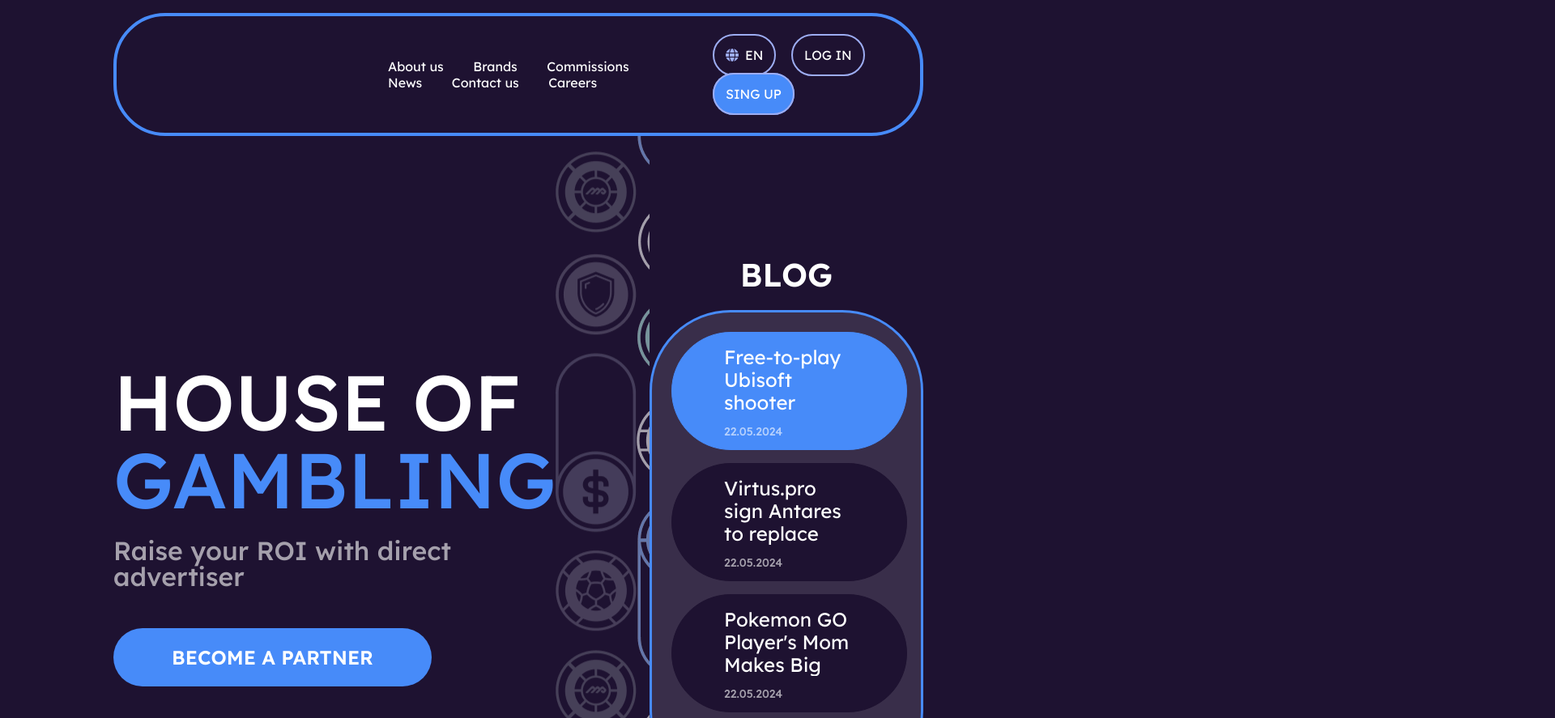
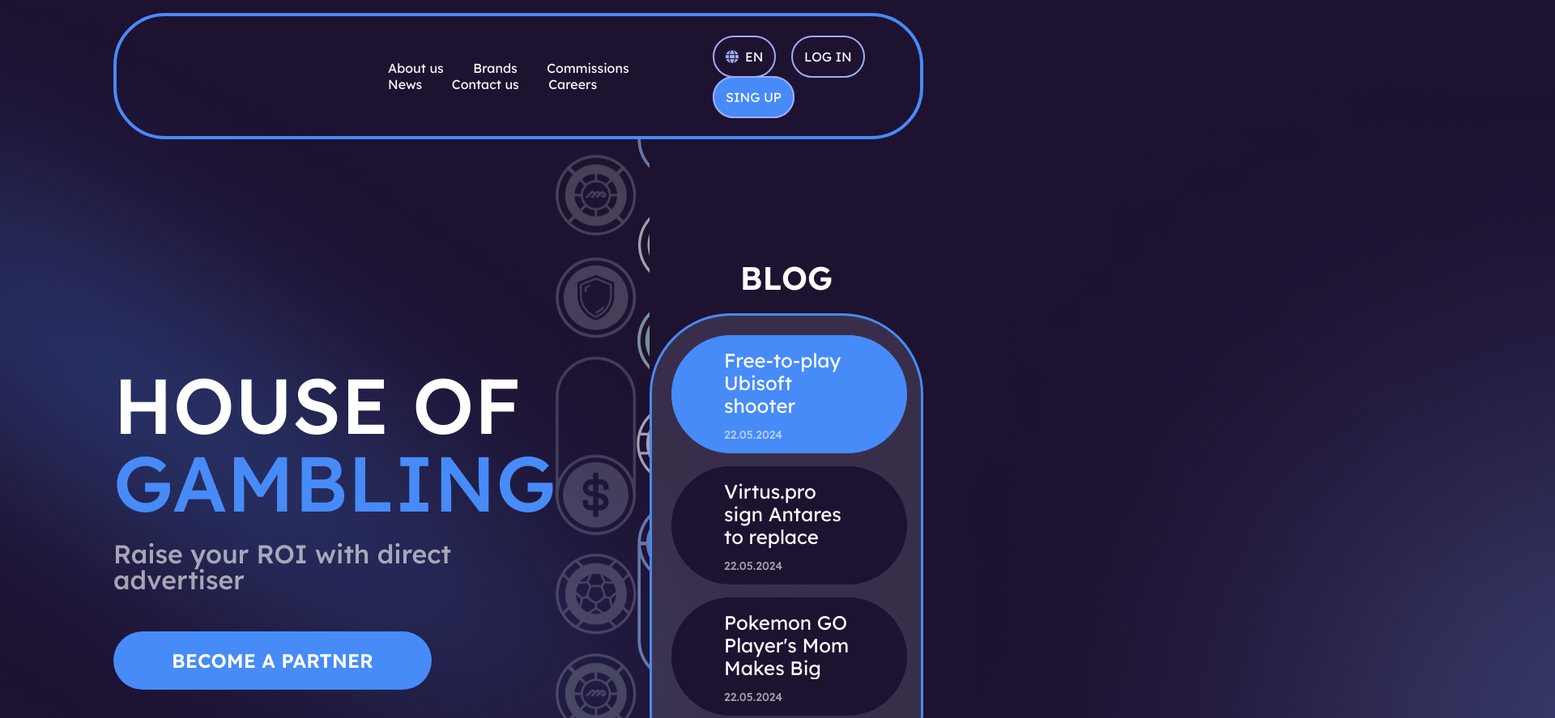
Before and after one commit to natalliakurbat/HOUSE-OF-GAMBLING, a plain HTML site: page index.html in a window 1280 px wide. Shown: the top 887 px of the page at 81% size, 1920 px wide, since content can reach past the window. Drawn offline with Linux system fonts and the light colour scheme.

Commit message:
Add backgraund images
Adding an event to the language button

```diff
--- a/index.html
+++ b/index.html
@@ -24,12 +24,17 @@
             <a href="#">Careers</a>
         </nav>
         <div class="enter">
-            <a href="" class="language"><i class="fa-solid fa-globe"></i>en</a>
+            <button href="" class="language"><i class="fa-solid fa-globe"></i><span class="textLang">en</span></button>
             <a href="#">log in</a>
             <a href="#">sing up</a>
         </div>
     </header>
+    <div class="background-img">
+        <img src="./img/background-img/Dot-Light-oval.png" alt="">
+        <img src="./img/background-img/Dot-Light-circle.png" alt="">
+    </div>
     <main>
+        <div class="wrapper">
             <section class="partner">
                 <h1>House of <span>gambling</span></h1>
                 <p>Raise your ROI with direct advertiser</p>
@@ -61,28 +66,39 @@
             <section class="blog">
                 <h2>blog</h2>
                 <div class="posts">
+                    <a href="https://news.google.com/stories/CAAqNggKIjBDQklTSGpvSmMzUnZjbmt0TXpZd1NoRUtEd2pfOFozVEN4SHhXVm1DcVNrRWt5Z0FQAQ?hl=en-US&gl=US&ceid=US%3Aen" target="_blank">
                         <article>
                             <h3>Free-to-play Ubisoft shooter XDefiant launches with the expected matchmaking issues, but I'm having a good time</h3>
                             <span class="date">22.05.2024</span>
                         </article>
+                    </a>
+                    <a href="#">
                         <article>
                             <h3>Virtus.pro sign Antares to replace sayuw in Dota 2 lineup</h3>
                             <span class="date">22.05.2024</span>
                         </article>
+                    </a>
+                    <a href="#">
                         <article>
                             <h3>Pokemon GO Player's Mom Makes Big Sacrifice for Her Kid</h3>
                             <span class="date">22.05.2024</span>
                         </article>
+                    </a>
+                    <a href="#">
                         <article>
                             <h3>Xtreme grab spot in grand final in PGL Wallachia playoffs</h3>
                             <span class="date">22.05.2024</span>
                         </article>
+                    </a>
+                    <a href="#">
                         <article>
                             <h3>Where To Find All Lorestangir And Hidden Faces In Chapter 1 & 2 Of Senua's Saga: Hellblade 2</h3>
                             <span class="date">22.05.2024</span>
                         </article>
+                    </a>
                 </div>
             </section>
+        </div>
     </main>
     <footer>
         <div class="pages">
@@ -122,6 +138,9 @@
             </div>
         </div>
     </footer>
+    </div>
+
+
     <script src="js/script.js"></script>
 </body>
 
--- a/js/script.js
+++ b/js/script.js
@@ -0,0 +1,11 @@
+let buttonLang = document.querySelector('.language');
+let textLang = document.querySelector('.textLang');
+
+buttonLang.addEventListener('click', () => {
+    /* console.log(buttonLang.textContent);*/
+    if (textLang.textContent == "en") {
+        textLang.textContent = "ru";
+    } else {
+        textLang.textContent = "en";
+    }
+});
--- a/style/style.css
+++ b/style/style.css
@@ -8,7 +8,8 @@ html {
     font-size: 32px;
 }
 
-body {
+body,
+.language {
     font-family: "Lexend", sans-serif;
     background-color: #1E1231;
     color: #fff;
@@ -24,6 +25,17 @@ header {
     justify-content: space-between;
     align-items: center;
     padding: 0 48px;
+    position: relative;
+    z-index: 2;
+}
+
+.wrapper {
+    position: relative;
+    width: 100%;
+    display: flex;
+    justify-content: space-between;
+    align-items: center;
+    z-index: 2;
 }
 
 .logo {
@@ -41,7 +53,8 @@ header {
     color: #9DADF2;
 }
 
-.enter a {
+.enter a,
+.language {
     border: 2px solid #9DADF2;
     border-radius: 34px;
     text-transform: uppercase;
@@ -65,17 +78,21 @@ header {
     margin-right: 32px;
 }
 
-a {
+a,
+.language {
     text-decoration: none;
     color: #fff;
+}
+
+.language {
+    margin-right: 14px;
+    line-height: 20px;
+    font-size: 0.5rem;
 }
 
 main {
     margin: auto 140px;
     height: 960px;
-    display: flex;
-    justify-content: space-between;
-    align-items: center;
 }
 
 .partner {
@@ -213,7 +230,8 @@ h2 {
     margin-bottom: 24px;
 }
 
-.posts article {
+.posts a {
+    display: block;
     text-align: left;
     width: 100%;
     max-width: 467px;
@@ -223,12 +241,12 @@ h2 {
     background-color: #1E1231;
 }
 
-.posts article:first-child {
+.posts a:first-child {
     border-color: #478BF9;
     background-color: #478BF9;
 }
 
-.posts article:not(:last-child) {
+.posts a:not(:last-child) {
     margin-bottom: 16px;
 }
 
@@ -262,6 +280,8 @@ footer {
     display: flex;
     justify-content: space-between;
     align-items: flex-end;
+    position: relative;
+    z-index: 2;
 }
 
 .pages a:not(:last-child) {
@@ -289,3 +309,13 @@ footer {
 .links a img:hover {
     filter: hue-rotate(40deg);
 }
+
+.background-img {
+    position: absolute;
+    display: flex;
+    justify-content: space-between;
+    z-index: 1;
+    overflow: hidden;
+    top: 0px;
+    height: 1218px;
+}
```
Also changed, not shown: img/background-img/Dot-Light-circle.png (added), img/background-img/Dot-Light-oval.png (added). Lines whose indentation alone changed are shown as unchanged.
